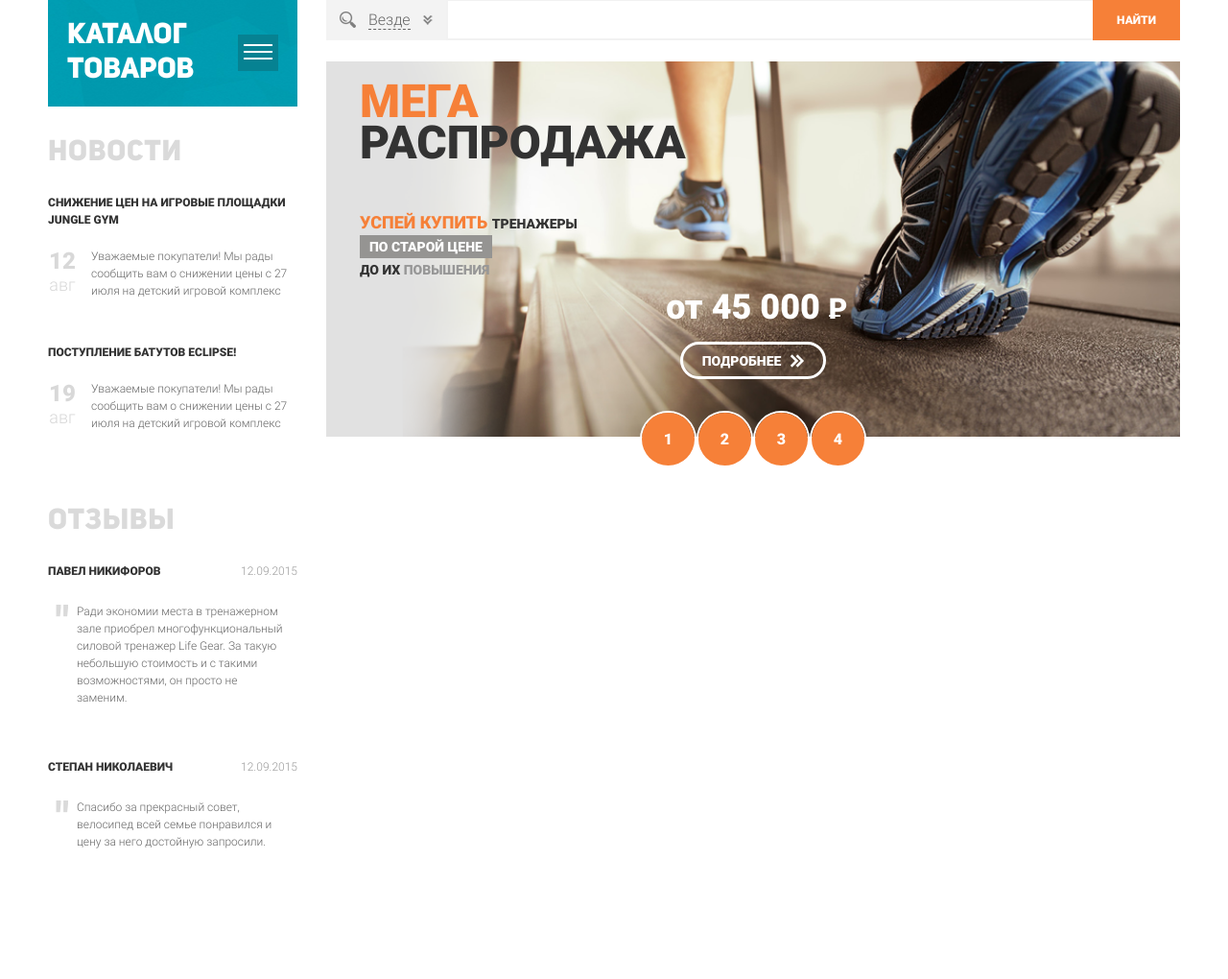
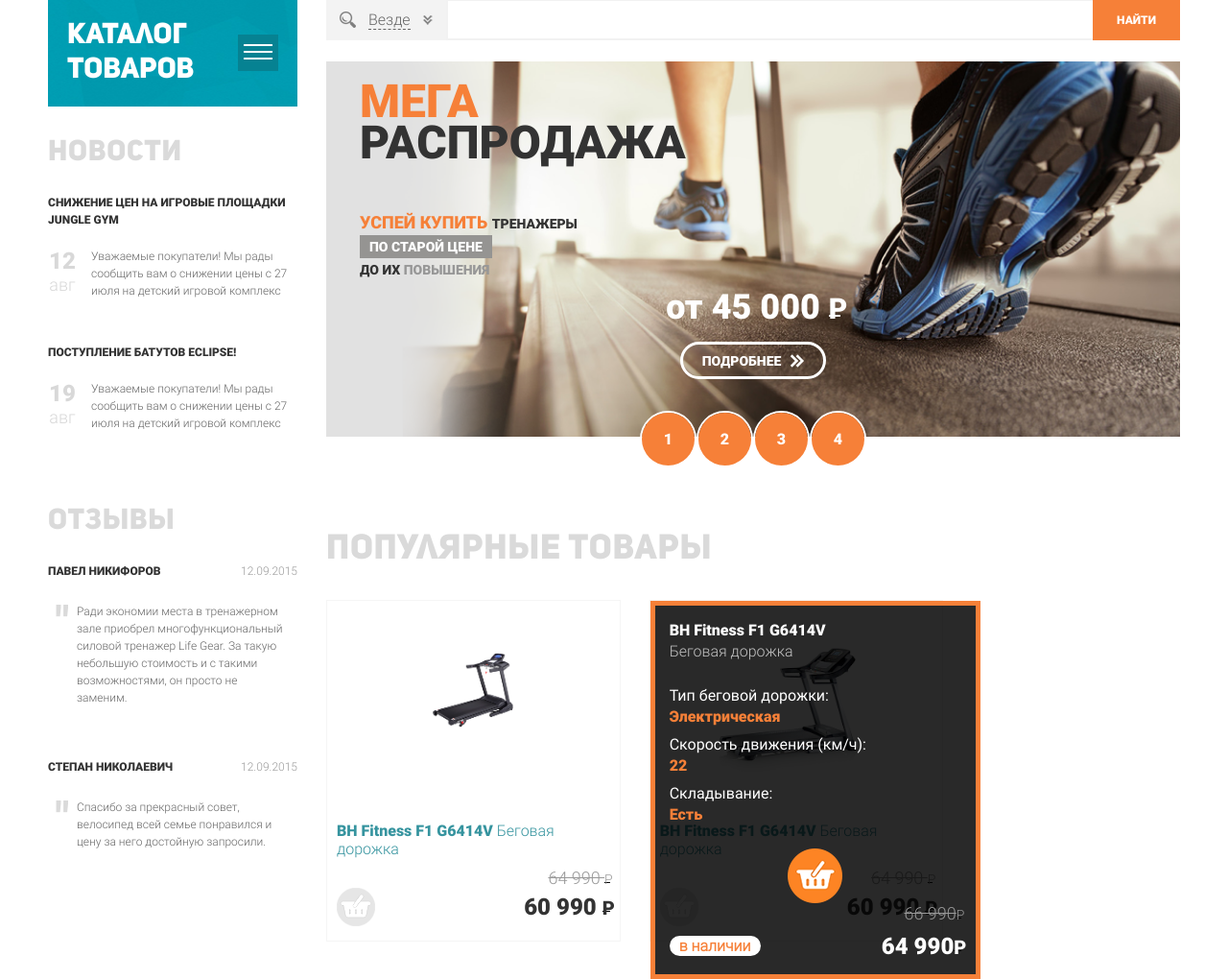
Before and after one commit to NightMareStories/sport-shop, a PHP site: page / in a window 1280 px wide. Shown: the part 154-1174 px from the top of the page at 96% size. Before the commit the page ends 1038 px from the top, so only its background shows below. Run offline with PHP 8.4, Linux system fonts and the light colour scheme; style sheets or scripts are compiled from the project's sources; some web fonts are replaced.

Commit message:
twenty second day

```diff
--- a/app/css/main.scss
+++ b/app/css/main.scss
@@ -245,6 +245,9 @@
     &__menu {
         margin: 0px 0px 30px 0px;
     }
+    &__products {
+
+    }
 }
 .menu-page {
     position: relative;
@@ -370,14 +373,26 @@
     }
     &__product {
         padding: 0 15px;
+        .item-product {
+            border: 0;
+        }
     }
     &__item {
        display: none;
     }
 }
+.items-products {
+    display: flex;
+    margin: 0px -15px;
+    &__column {
+        flex: 0 1 33.333%;
+        padding: 0px 15px;
+    }
+}
 .item-product {
     padding: 15px 0;
     position: relative;
+    border: 1px solid #f5f5f5;
     &__body {
         padding: 0 10px;
     }
@@ -423,6 +438,9 @@
         color: #36949f;
         display: inline-block;
         margin: 0px 0px 10px 0px;
+        span {
+            @include font-roboto-black;
+        }
     }
     &__old-price {
         flex: 1 1 100%;
@@ -447,6 +465,94 @@
         &::after {
             font-size: 20px;
         }
+    }
+    &__hover {
+        position: absolute;
+        width: 100%;
+        height: 100%;
+        top: 0;
+        left: 0;
+    }
+}
+.hover-item-product {
+    background: rgba(0,0,0,0.84);
+    border: 5px solid #f68038;
+    padding: 15px;
+    display: flex;
+    flex-direction: column;
+    color:#ffffff;
+    &__title {
+        @include font-roboto-light;
+        font-size: 16px;
+        color: #c2c2c2;
+        line-height: 22px;
+        margin: 0px 0px 25px 0px;
+        span {
+            @include font-roboto-black;
+            display: block;
+            color: #ffffff;
+            margin: 0xp 0px 5px 0px;
+        }
+    }
+    &__options {
+        flex: 1 1 auto;
+    }
+    &__cart {
+        background: url('../img/icons/cart-orange.png') 0 0 no-repeat;
+        width: 57px;
+        height: 57px;
+        margin: 0px auto;
+    }
+    &__footer {
+        display: flex;
+        flex-wrap: wrap;
+        justify-content: space-between;
+        align-items: center;
+    }
+    &__old-price {
+        flex: 1 1 100%;
+        @include font-roboto-light;
+        font-size: 18px;
+        color: #999999;
+        text-decoration: line-through;
+        text-align: right;
+        margin: 0px 0px 10px 0px;
+        &::after {
+            font-size: 14px;
+        }
+    }
+    &__price {
+        @include font-roboto-black;
+        font-size: 24px;
+        &::after {
+            font-size: 20px;
+        }
+    }
+    &__stock {
+        @include font-roboto-light;
+        line-height: 16px;
+        font-weight: 600;
+        border-radius: 15px;
+        display: flex;
+        justify-content: center;
+        align-items: center;
+        padding: 0px 10px;
+        height: 21px;
+        color: #f68038;
+        background: #ffffff;
+    }
+}
+.options-item-product {
+    &__item {
+        margin: 0px 0px 10px 0px;
+    }
+    &__label {
+        @include font-roboto-regular;
+        margin: 0px 0px 3px 0px;
+    }
+    &__value {
+        @include font-roboto-black;
+        color: #f68038;
     }
 }
 .search-page {
@@ -824,3 +930,16 @@
         line-height: 18px;
     }
 }
+.products-slider {
+    &__header {
+        display: flex;
+        margin: 0px 0px 30px 0px;
+    }
+    &__title {
+        flex: 1 1 auto;
+        @include font-UniSansHeavyCAPS;
+        font-size: 36px;
+        color: #dadada;
+        letter-spacing: 0.75px;
+    }
+}
--- a/app/index.html
+++ b/app/index.html
@@ -512,8 +512,93 @@
 
                     </div>
                 </div>
+                <div class="page__products products-slider">
+                    <div class="products-slider__header">
+                        <div class="products-slider__title">Популярные товары</div>
+                        <div class="products-slider__control">
+                            <div class="products-slider__arrow products-slider_arrow_prev"></div>
+                            <div class="products-slider__info"></div>
+                            <div class="products-slider__arrow products-slider_arrow_next"></div>
+                        </div>
+                    </div>
+                    <div class="products-slider__item _swiper">
+                        <div class="products-slider__slide">
+                            <div class="products-slider__items items-products">
+                                <div class="items-products__column">
+                                    <div class="item-product">
+                                        <div class="item-product__labels">
+
+                                        </div>
+                                        <a href="" class="item-product__image">
+                                            <img src="img/goods/running-track-1.png" alt="">
+                                        </a>
+                                        <div class="item-product__body">
+                                            <a href="" class="item-product__title"><span>BH Fitness F1 G6414V</span>
+                                                Беговая дорожка
+                                            </a>
+                                            <div class="item-product__footer">
+                                                <div class="item-product__old-price rub">64 990 </div>
+                                                <a href="" class="item-product__add"></a>
+                                                <div class="item-product__price rub">60 990 </div>
+                                            </div>
+                                        </div>
+                                        <div class="item-product__hover"></div>
+                                    </div>
+                                </div>
+                                <div class="items-products__column">
+                                    <div class="item-product">
+                                        <div class="item-product__labels">
+
+                                        </div>
+                                        <a href="" class="item-product__image">
+                                            <img src="img/goods/running-track-2.png" alt="">
+                                        </a>
+                                        <div class="item-product__body">
+                                            <a href="" class="item-product__title"><span>BH Fitness F1
+                                                    G6414V</span> Беговая дорожка</a>
+                                            <div class="item-product__footer">
+                                                <div class="item-product__old-price rub">64 990 </div>
+                                                <a href="" class="item-product__add"></a>
+                                                <div class="item-product__price rub">60 990 </div>
+                                            </div>
+                                        </div>
+                                        <div class="item-product__hover hover-item-product">
+                                            <a class="hover-item-product__title">
+                                                <span>BH Fitness F1
+                                                    G6414V</span> Беговая дорожка
+                                            </a>
+                                            <div class="hover-item-product__options options-item-product">
+                                                <div class="options-item-product__item">
+                                                    <div class="options-item-product__label">Тип беговой дорожки: </div>
+                                                    <div class="options-item-product__value">Электрическая</div>
+                                                </div>
+                                                <div class="options-item-product__item">
+                                                    <div class="options-item-product__label">Скорость движения (км/ч):
+                                                    </div>
+                                                    <div class="options-item-product__value">22</div>
+                                                </div>
+                                                <div class="options-item-product__item">
+                                                    <div class="options-item-product__label">Складывание: </div>
+                                                    <div class="options-item-product__value">Есть</div>
+                                                </div>
+                                            </div>
+                                            <a href="" class="hover-item-product__cart"></a>
+                                            <div class="hover-item-product__footer">
+                                                <div class="hover-item-product__old-price rub">66 990</div>
+                                                <div class="hover-item-product__stock">в наличии</div>
+                                                <div class="hover-item-product__price rub">64 990</div>
+                                            </div>
+                                        </div>
+                                    </div>
+                                </div>
+                            </div>
+                        </div>
+                    </div>
+                </div>
+
             </div>
-            <div class="page__content-side-in"></div>
+        </div>
+        <div class="page__content-side-in"></div>
         </div>
     </main>
     <script src="js/main.min.js"></script>
```
Also changed, not shown: app/css/main.min.css, app/img/icons/cart-orange.png (added), 1 other file.
